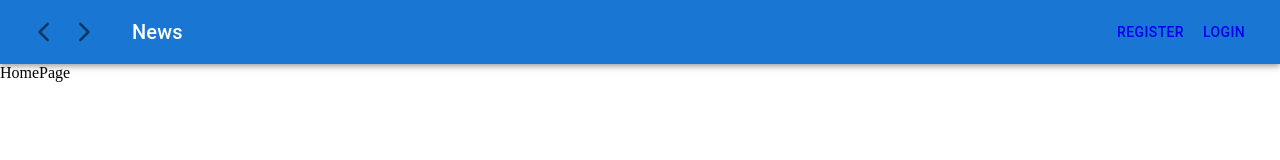
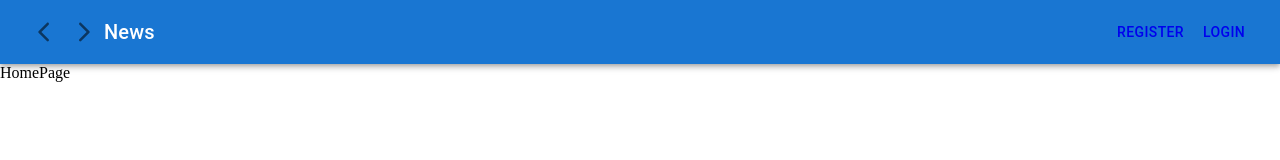
Before and after one commit to badoalmaz/project_with_mentor_java_post_scriptum, a React (Create React App) app: page / in a window 1280 px wide. Shown: the top 160 px of the page. Built offline with nearby package versions, Linux system fonts and the light colour scheme.

Commit message:
product context 5

```diff
--- a/src/components/Navbar.jsx
+++ b/src/components/Navbar.jsx
@@ -25,21 +25,14 @@ export default function Navbar() {
     <Box sx={{ flexGrow: 1 }}>
       <AppBar position="static">
         <Toolbar>
-          <IconButton
-            size="large"
-            edge="start"
-            color="inherit"
-            aria-label="menu"
-            sx={{ mr: 2 }}
-          >
-            <IconButton onClick={() => navigate(-1)}>
-              <ArrowBackIosRoundedIcon />
-            </IconButton>
+          <IconButton onClick={() => navigate(-1)}>
+            <ArrowBackIosRoundedIcon />
+          </IconButton>
 
-            <IconButton onClick={() => navigate(1)}>
-              <ArrowBackIosRoundedIcon sx={{ transform: "rotate(180deg)" }} />
-            </IconButton>
+          <IconButton onClick={() => navigate(1)}>
+            <ArrowBackIosRoundedIcon sx={{ transform: "rotate(180deg)" }} />
           </IconButton>
+
           <Typography variant="h6" component="div" sx={{ flexGrow: 1 }}>
             News
           </Typography>
```
